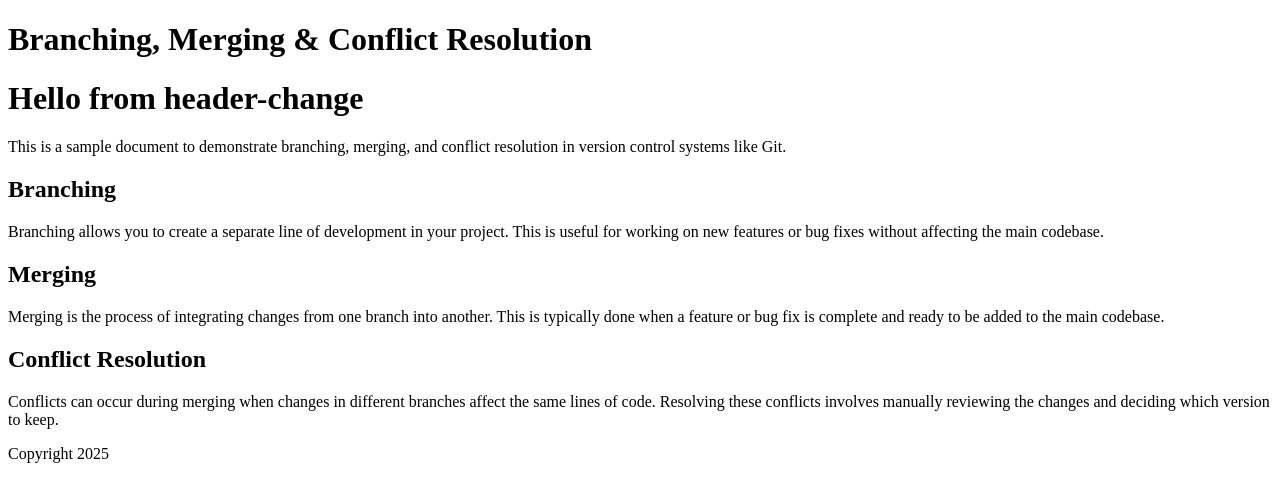
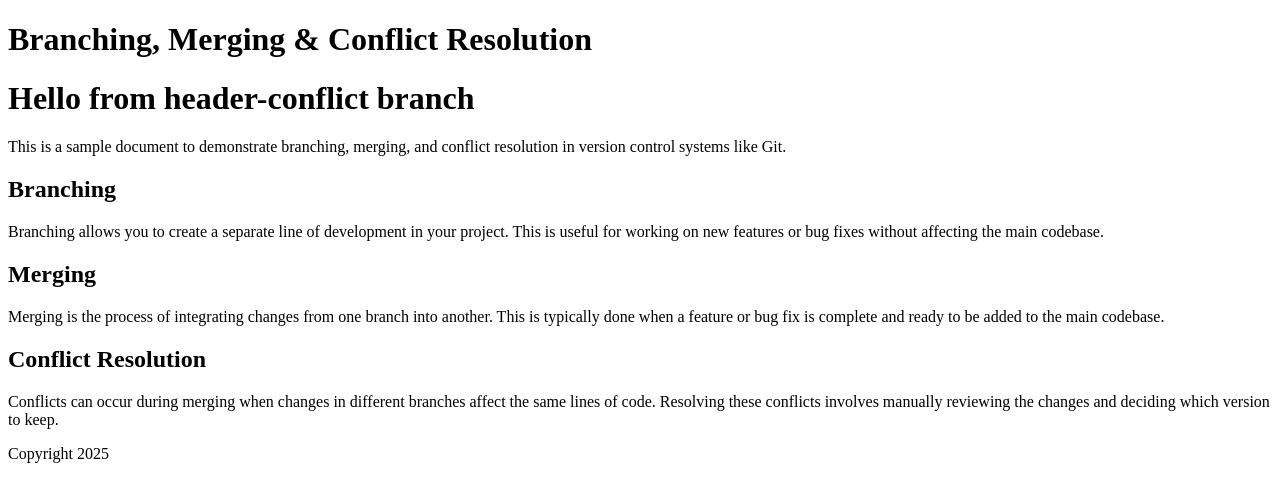
Before and after one commit to shanzahamid19/Day-3, a plain HTML site: page index.html in a window 1280 px wide. Drawn offline with Linux system fonts and the light colour scheme.

Commit message:
Conflict version

```diff
--- a/index.html
+++ b/index.html
@@ -8,7 +8,7 @@
 <body>
     <h1> Branching, Merging & Conflict Resolution </h1>
 
-    <h1>Hello from header-change</h1>
+    <h1>Hello from header-conflict branch</h1>
 
     <p> This is a sample document to demonstrate branching, merging, and conflict resolution in version control systems like Git. </p>
     <h2> Branching </h2>
```
